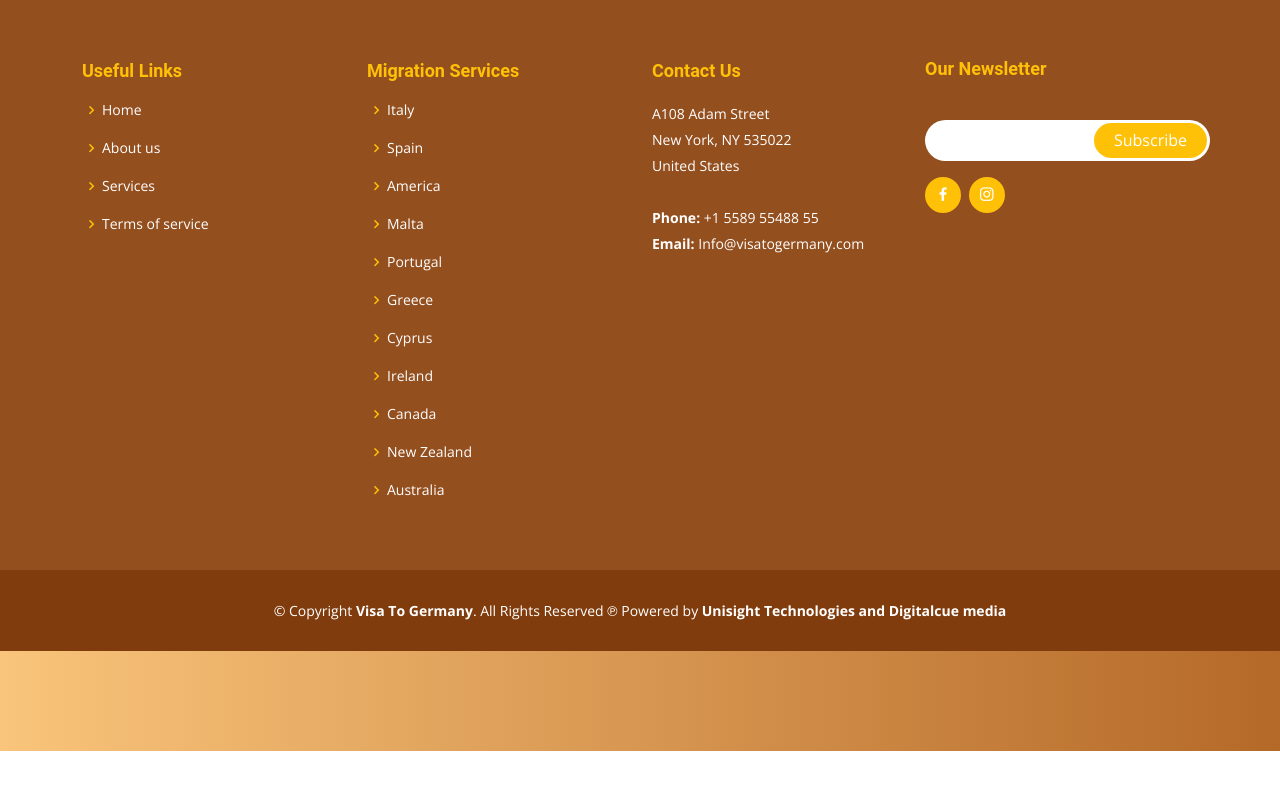
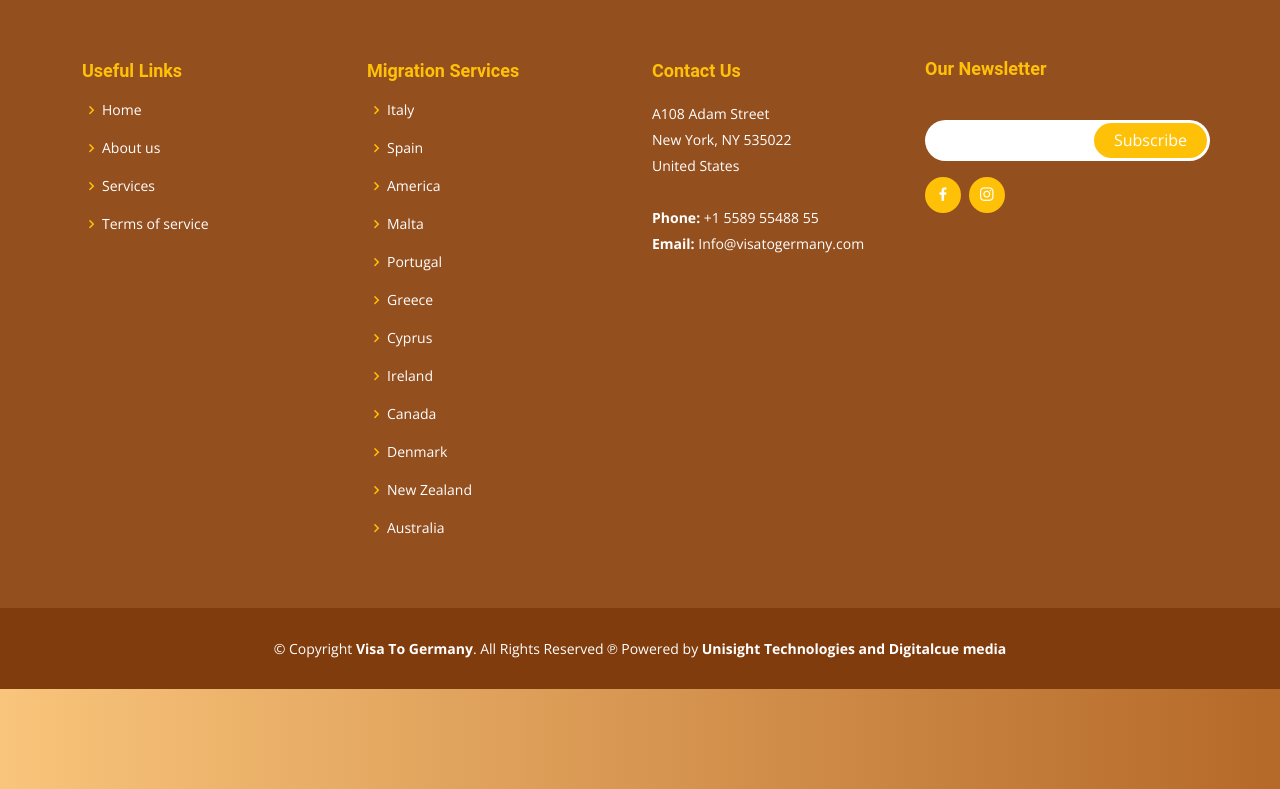
Before and after one commit to Unisight-Technologies/visa_to_germany, a Django app: page / in a window 1280 px wide. Shown: the part 2296-3085 px from the top of the page. Before the commit the page ends 3047 px from the top, so only its background shows below. Run offline with Django 3.2, Linux system fonts and the light colour scheme; some libraries are stand-ins or nearby versions.

Commit message:
coming soon added

```diff
--- a/visa_germany_app/templates/base.html
+++ b/visa_germany_app/templates/base.html
@@ -76,17 +76,17 @@
 
         <li class="dropdown"><a href="#"><span>Migration Services</span> <i class="bi bi-chevron-down"></i></a>
           <ul>
-            <li> <a href="#">Italy</a> </li>
-            <li> <a href="#">Spain</a> </li>
+            <li> <a href="{% url 'coming_soon' %}">Italy</a> </li>
+            <li> <a href="{% url 'coming_soon' %}">Spain</a> </li>
             <li> <a href="https://visatomalta.com/">Malta</a> </li>
             <li> <a href="https://visatoportugal.pro/">Portugal</a> </li>
-            <li> <a href="#">Greece</a> </li>
+            <li> <a href="{% url 'coming_soon' %}">Greece</a> </li>
             <li> <a href="https://visatocyprus.com/">Cyprus</a> </li>
-            <li> <a href="#">Ireland</a> </li>
+            <li> <a href="https://visatoireland.com/">Ireland</a> </li>
             <li> <a href="https://visatocanada.com/">Canada</a> </li>
             <li> <a href="https://www.visatonewzealand.pro/">New Zealand</a></li>
             <li> <a href="https://www.visatoaustralia.pro/">Australia</a> </li>
-            <li> <a href="#">Denmark</a> </li>
+            <li> <a href="{% url 'coming_soon' %}">Denmark</a> </li>
             <li> <a href="https://visatoamerica.org/">America</a> </li>
 
           </ul>
@@ -128,15 +128,16 @@
         <div class="col-lg-3 col-md-6 footer-links">
           <h4>Migration Services</h4>
           <ul>
-            <li><i class="bx bx-chevron-right"></i> <a href="#">Italy</a></li>
-            <li><i class="bx bx-chevron-right"></i> <a href="#">Spain</a></li>
+            <li><i class="bx bx-chevron-right"></i> <a href="{% url 'coming_soon' %}">Italy</a></li>
+            <li><i class="bx bx-chevron-right"></i> <a href="{% url 'coming_soon' %}">Spain</a></li>
             <li> <i class="bx bx-chevron-right"></i><a href="https://visatoamerica.org/">America</a> </li>
             <li><i class="bx bx-chevron-right"></i> <a href="https://visatomalta.com/">Malta</a></li>
             <li><i class="bx bx-chevron-right"></i> <a href="https://visatoportugal.pro/">Portugal</a></li>
-            <li><i class="bx bx-chevron-right"></i> <a href="#">Greece</a></li>
+            <li><i class="bx bx-chevron-right"></i> <a href="{% url 'coming_soon' %}">Greece</a></li>
             <li><i class="bx bx-chevron-right"></i> <a href="https://visatocyprus.com/">Cyprus</a></li>
-            <li><i class="bx bx-chevron-right"></i> <a href="#">Ireland</a></li>
+            <li><i class="bx bx-chevron-right"></i> <a href="https://visatoireland.com/">Ireland</a></li>
             <li><i class="bx bx-chevron-right"></i> <a href="https://visatocanada.pro/">Canada</a></li>
+            <li> <i class="bx bx-chevron-right"></i> <a href="{% url 'coming_soon' %}">Denmark</a> </li>
             <li><i class="bx bx-chevron-right"></i> <a href="https://www.visatonewzealand.com/">New Zealand</a></li>
             <li><i class="bx bx-chevron-right"></i> <a href="https://www.visatoaustralia.pro/">Australia</a></li>
 
@@ -157,7 +158,7 @@
 
         <div class="col-lg-3 col-md-6 footer-newsletter">
           <h4>Our Newsletter</h4>
-           <form action="" method="post">
+           <form action="{% url 'coming_soon' %}" >
             <input type="email" name="email"><input type="submit" value="Subscribe">
           </form>
 
--- a/visa_germany_app/templates/index.html
+++ b/visa_germany_app/templates/index.html
@@ -24,7 +24,7 @@
       <div class="view">
         <!--Video source-->
         <video class="video-fluid" autoplay loop muted style="width: 100%">
-          <source src="{% static 'assets/img/pexels-creativ-medium-6560037.MP4' %}" type="video/mp4" />
+          <source src="{% static 'assets/img/pexels-creativ-medium-6560037.mp4' %}" type="video/mp4" />
 
         </video>
         <div class="mask rgba-indigo-light"></div>
@@ -46,7 +46,7 @@
       <div class="view">
         <!--Video source-->
         <video class="video-fluid" autoplay loop muted style="width: 100%">
-          <source src="{% static 'assets/img/Pexels Videos 3652.MP4' %}" type="video/mp4" />
+          <source src="{% static 'assets/img/Pexels Videos 3652.mp4' %}" type="video/mp4" />
         </video>
         <div class="mask rgba-purple-slight"></div>
       </div>
@@ -67,7 +67,7 @@
       <div class="view">
         <!--Video source-->
         <video class="video-fluid" autoplay loop muted style="width: 100%">
-          <source src="{% static 'assets/img/pexels-relaxing-guru-&-co-5727153.MP4' %}" type="video/mp4" />
+          <source src="{% static 'assets/img/pexels-relaxing-guru-&-co-5727153.mp4' %}" type="video/mp4" />
         </video>
         <div class="mask rgba-black-strong"></div>
       </div>
--- a/visa_germany_app/views.py
+++ b/visa_germany_app/views.py
@@ -38,6 +38,8 @@ class Feespage(TemplateView):
 
 class Familypage(TemplateView):
     template_name= "family_reunion.html"
+class Comingpage(TemplateView):
+    template_name= "coming_soon.html"
 
 
 class Newspage(View):
--- a/visa_germany_project/urls.py
+++ b/visa_germany_project/urls.py
@@ -28,6 +28,7 @@ urlpatterns = [
     path('visa_fees/', views.Feespage.as_view(),name="visa_fees"),
     path('family_reunion/', views.Familypage.as_view(),name="family_reunion"),
     path('blogs_news/', views.Newspage.as_view(),name="blogs_news"),
+    path('coming_soon/', views.Comingpage.as_view(),name="coming_soon"),
     path('refresh/', views.refresh, name='refresh'),
 
 ]
```
Also changed, not shown: visa_germany_app/templates/coming_soon.html (added, +11 -0 lines), visa_germany_app/static/assets/img/Coming Soon-01.png (added).
